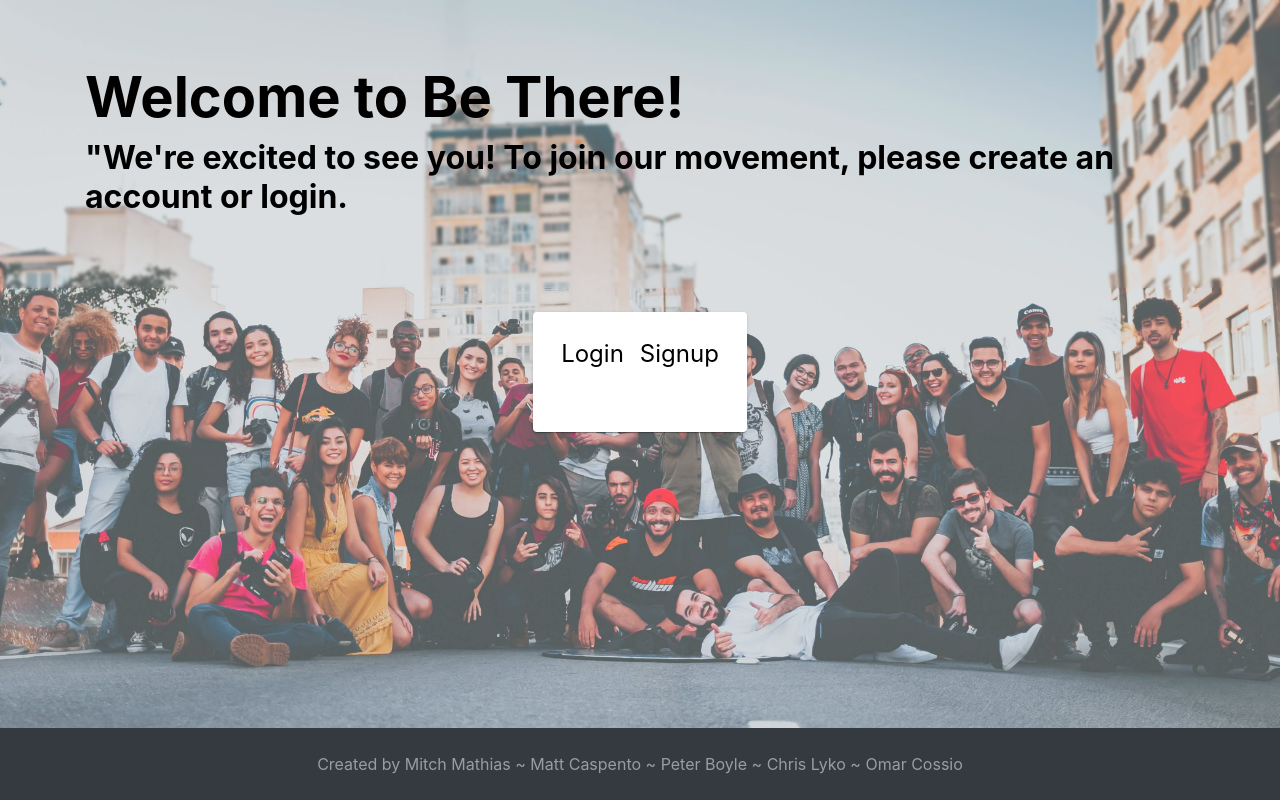
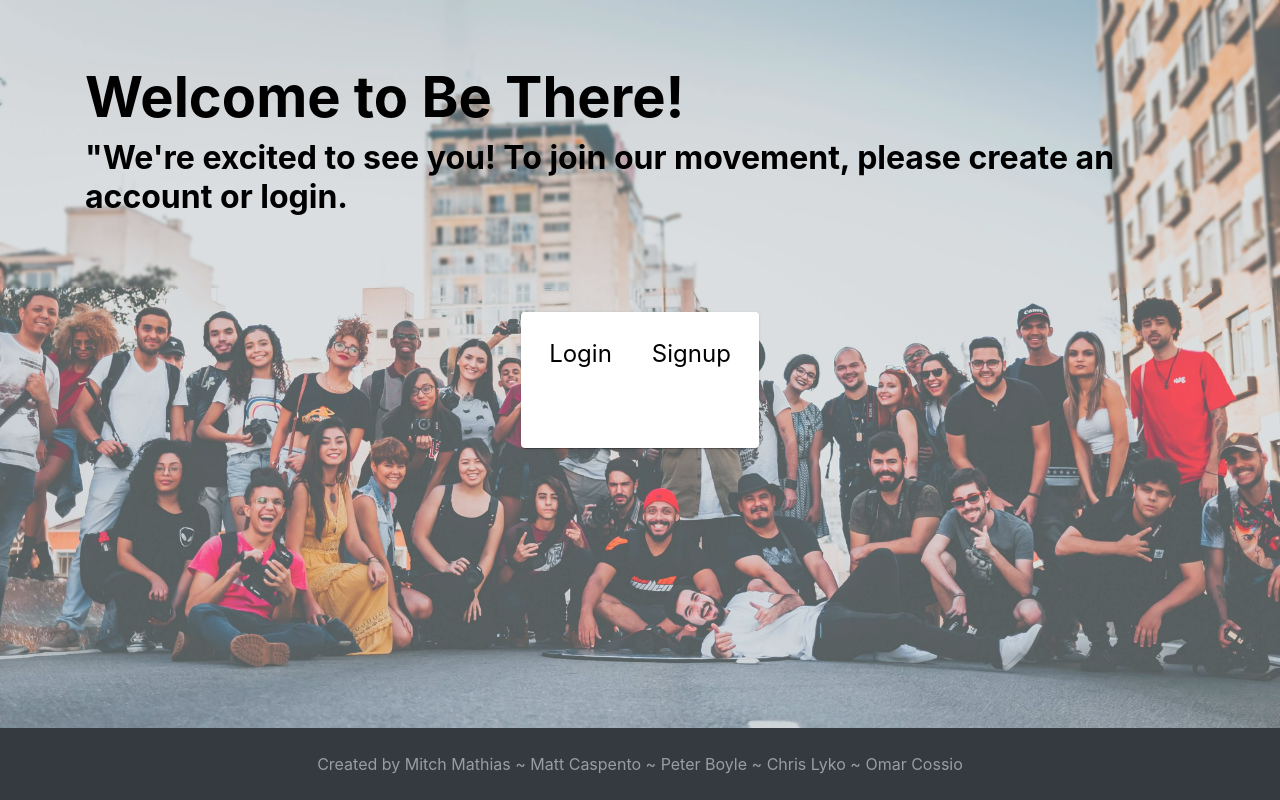
Before and after one commit to mitchmathias/Be-There, a React (Create React App) app in the folder client/: page / in a window 1280 px wide. Built offline with nearby package versions, Linux system fonts and the light colour scheme; no server answers.

Commit message:
init push test

```diff
--- a/client/src/components/Navs/LandingNav/index.js
+++ b/client/src/components/Navs/LandingNav/index.js
@@ -15,13 +15,13 @@ const LandingNav = () => {
                                 <nav className="navbar-home navbar-expand">
                                     <div className="navbar-nav mr-auto">
                                         <div className="navbar-nav col-mr-auto">
-                                            <div className="nav-item">
+                                            <div className="nav-item mb-3 ">
                                                 <NavLink className="nav-link active nav-link" to='/login' exact><h4>Login</h4></NavLink>
                                             </div>
                                         </div>
-                                        <div className="navbar-nav ml-auto">
-                                            <div className="nav-item">
-                                                <NavLink className="nav-link active nav-link" to='/signup' exact ><h4>Signup</h4></NavLink>
+                                        <div className="navbar-nav pb-2">
+                                            <div className="nav-item ml-4">
+                                                <NavLink className="nav-link active nav-link pb-3" to='/signup' exact ><h4>Signup</h4></NavLink>
                                             </div>
                                         </div>
                                     </div>
--- a/client/src/components/Navs/LandingNav/style.css
+++ b/client/src/components/Navs/LandingNav/style.css
@@ -14,7 +14,7 @@ h5{
     background-color: transparent !important;
 }
 .navbox{
-
+    justify-content: 203;
     color:rgb(23, 109, 184)
 }
 .h4{
```
Also changed, not shown: 2 other files (tests, documents, lock files or other folders).
